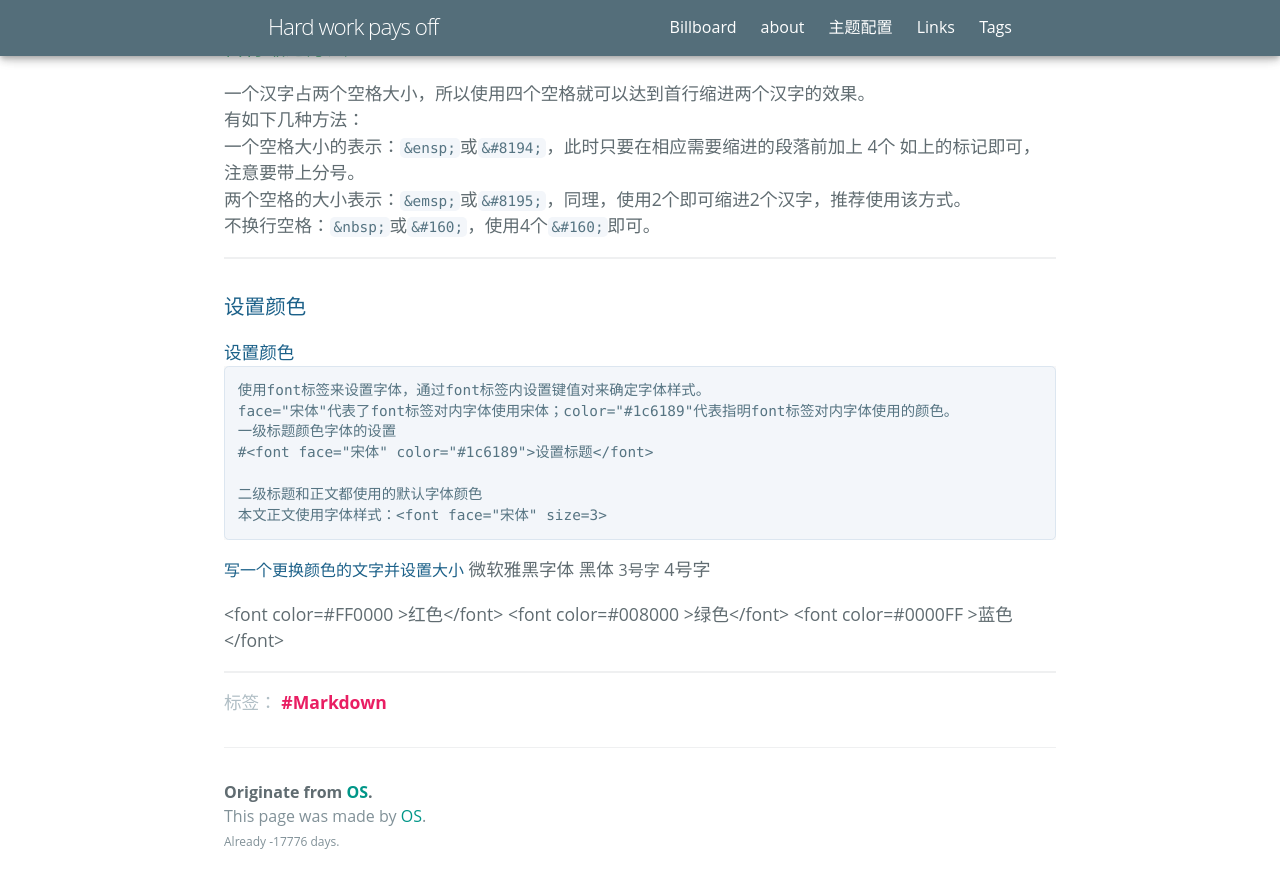
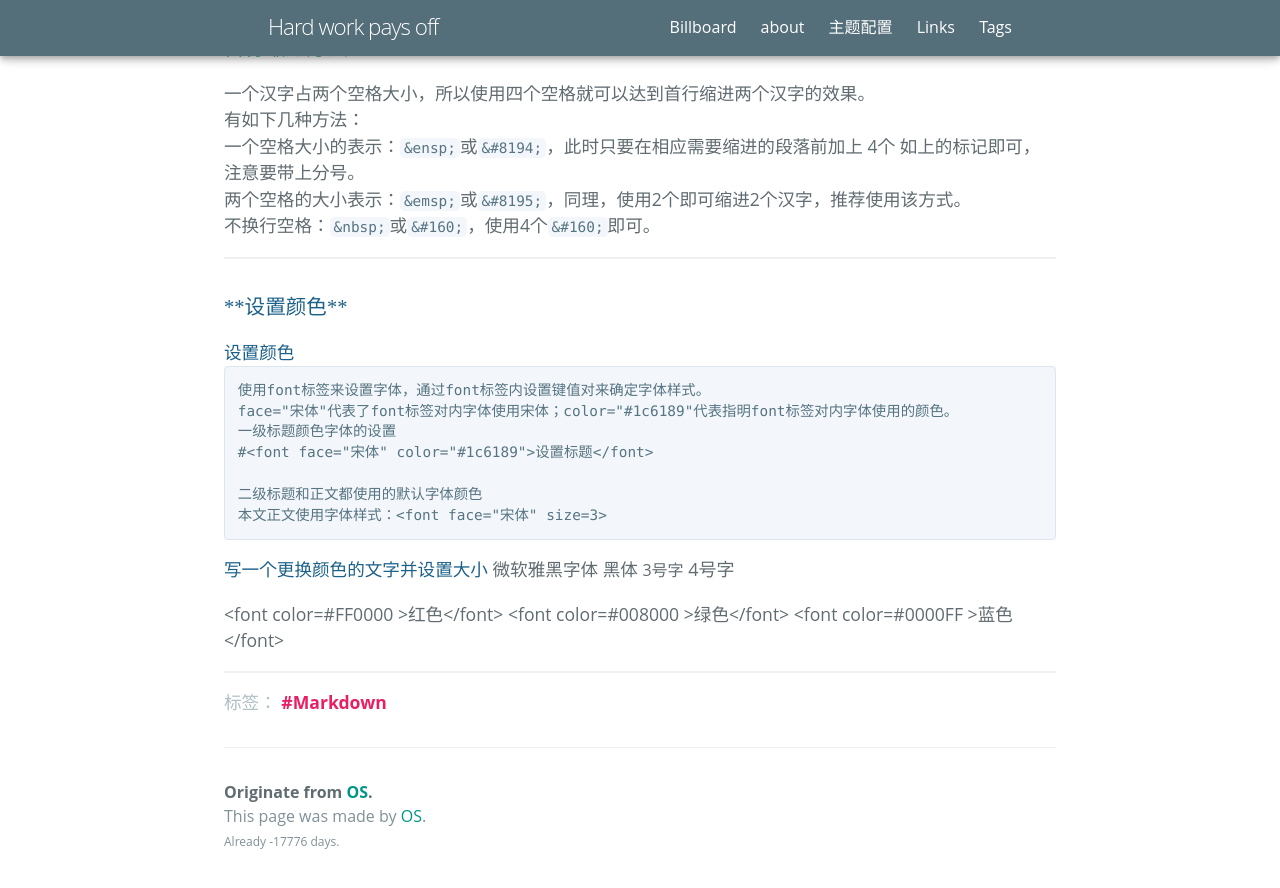
Before and after one commit to xiaoshou0427/xiaoshou0427.github.io, a Jekyll site: the page built from _posts/2019-09-02-Markdown.md, in a window 1280 px wide and 900 px high, scrolled down 4815 px. Shown: the top 888 px of the window. Built offline with Jekyll 4.4.1, drawn with Linux system fonts in a browser that asks for light colours; some web fonts are replaced.

Commit message:
Update 2019-09-02-Markdown.md

````diff
--- a/_posts/2019-09-02-Markdown.md
+++ b/_posts/2019-09-02-Markdown.md
@@ -166,7 +166,7 @@ title可加可不加<br>
 
 ---
 
-### <font face="宋体" color="#1c6189">设置颜色</font>
+### <font face="宋体" color="#1c6189">**设置颜色**</font>
 <font face="宋体" color="#1c6189">设置颜色</font>
 ```
 使用font标签来设置字体，通过font标签内设置键值对来确定字体样式。
@@ -178,7 +178,7 @@ face="宋体"代表了font标签对内字体使用宋体；color="#1c6189"代表
 本文正文使用字体样式：<font face="宋体" size=3>
 ```
 
-<font face="宋体" color="#1c6189" size=3>写一个更换颜色的文字并设置大小</font>
+<font face="宋体" color="#1c6189">写一个更换颜色的文字并设置大小</font>
 <font face="微软雅黑" >微软雅黑字体</font>
 <font face="黑体" >黑体</font>
 <font size=3 >3号字</font>
````
